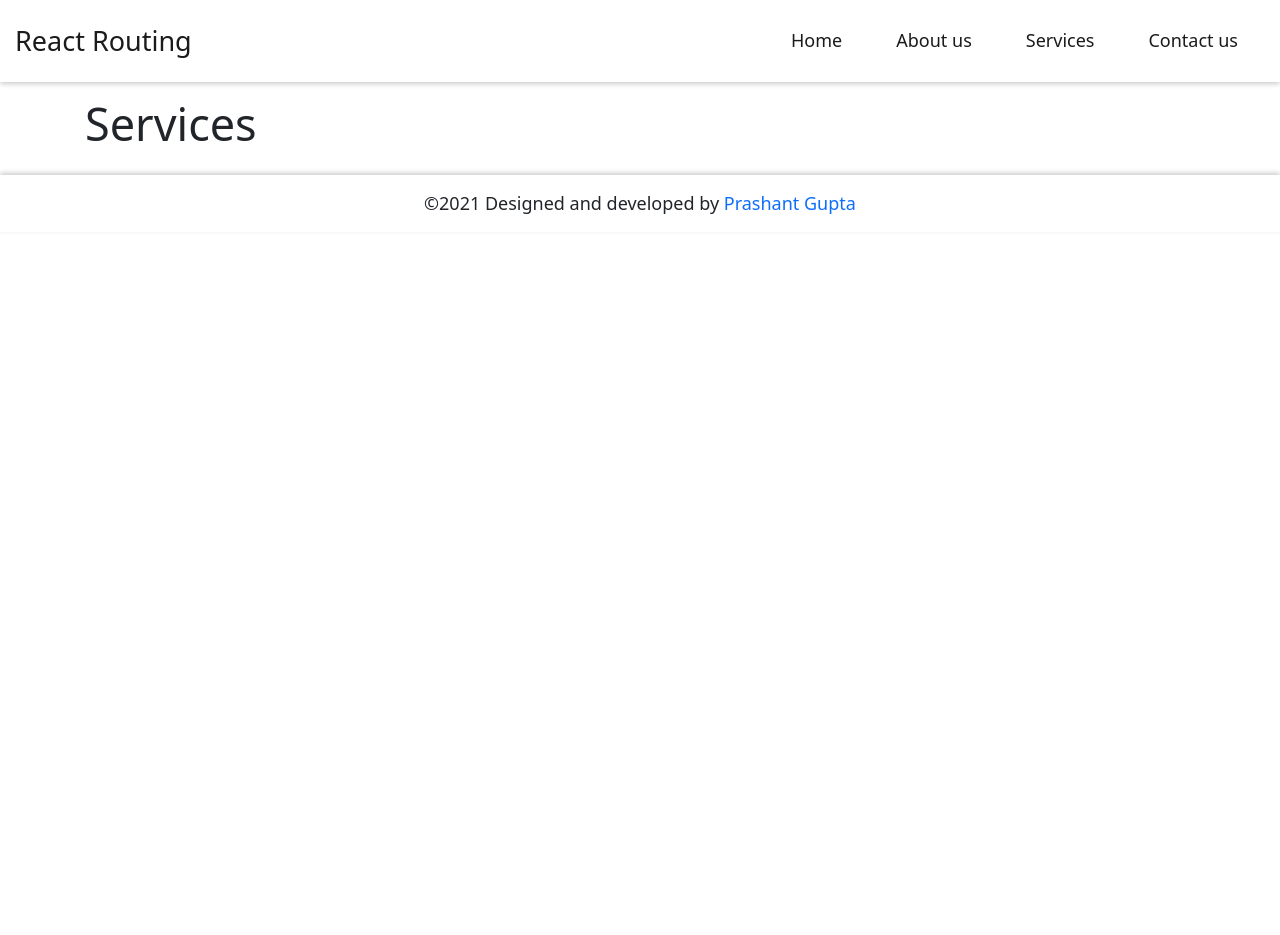
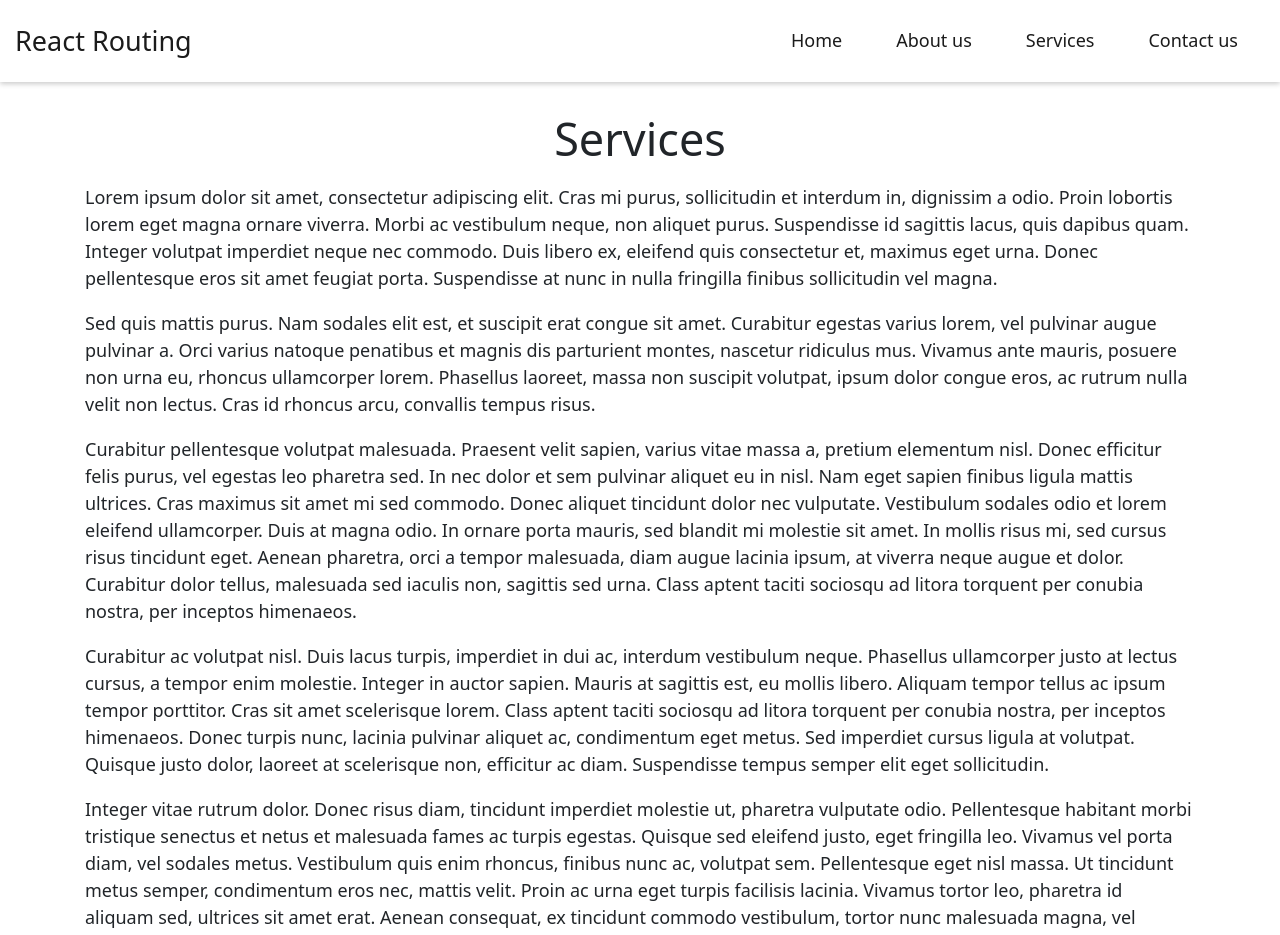
Before and after one commit to rajprashantgupta/react-routing, a React app: page /services in a window 1280 px wide. Shown: the top 935 px of the page. Before the commit the page ends 800 px from the top, so only its background shows below. Built offline with nearby package versions, Linux system fonts and the light colour scheme.

Commit message:
content added

```diff
--- a/src/pages/About.js
+++ b/src/pages/About.js
@@ -4,7 +4,46 @@ export default class About extends Component {
     render() {
         return (
             <div>
-                <h1>About us</h1>
+                <h1 className="text-center mb-3">About us</h1>
+                <p>
+                    Sed quis mattis purus. Nam sodales elit est, et suscipit
+                    erat congue sit amet. Curabitur egestas varius lorem, vel
+                    pulvinar augue pulvinar a. Orci varius natoque penatibus et
+                    magnis dis parturient montes, nascetur ridiculus mus.
+                    Vivamus ante mauris, posuere non urna eu, rhoncus
+                    ullamcorper lorem. Phasellus laoreet, massa non suscipit
+                    volutpat, ipsum dolor congue eros, ac rutrum nulla velit non
+                    lectus. Cras id rhoncus arcu, convallis tempus risus.
+                </p>
+                <p>
+                    Curabitur pellentesque volutpat malesuada. Praesent velit
+                    sapien, varius vitae massa a, pretium elementum nisl. Donec
+                    efficitur felis purus, vel egestas leo pharetra sed. In nec
+                    dolor et sem pulvinar aliquet eu in nisl. Nam eget sapien
+                    finibus ligula mattis ultrices. Cras maximus sit amet mi sed
+                    commodo. Donec aliquet tincidunt dolor nec vulputate.
+                    Vestibulum sodales odio et lorem eleifend ullamcorper. Duis
+                    at magna odio. In ornare porta mauris, sed blandit mi
+                    molestie sit amet. In mollis risus mi, sed cursus risus
+                    tincidunt eget. Aenean pharetra, orci a tempor malesuada,
+                    diam augue lacinia ipsum, at viverra neque augue et dolor.
+                    Curabitur dolor tellus, malesuada sed iaculis non, sagittis
+                    sed urna. Class aptent taciti sociosqu ad litora torquent
+                    per conubia nostra, per inceptos himenaeos.
+                </p>
+                <p>
+                    Curabitur ac volutpat nisl. Duis lacus turpis, imperdiet in
+                    dui ac, interdum vestibulum neque. Phasellus ullamcorper
+                    justo at lectus cursus, a tempor enim molestie. Integer in
+                    auctor sapien. Mauris at sagittis est, eu mollis libero.
+                    Aliquam tempor tellus ac ipsum tempor porttitor. Cras sit
+                    amet scelerisque lorem. Class aptent taciti sociosqu ad
+                    litora torquent per conubia nostra, per inceptos himenaeos.
+                    Donec turpis nunc, lacinia pulvinar aliquet ac, condimentum
+                    eget metus. Sed imperdiet cursus ligula at volutpat. Quisque
+                    justo dolor, laoreet at scelerisque non, efficitur ac diam.
+                    Suspendisse tempus semper elit eget sollicitudin.
+                </p>
             </div>
         );
     }
--- a/src/pages/Services.js
+++ b/src/pages/Services.js
@@ -4,7 +4,73 @@ export default class Services extends Component {
     render() {
         return (
             <div>
-                <h1>Services</h1>
+                <h1 className="text-center mb-3">Services</h1>
+                <p>
+                    Lorem ipsum dolor sit amet, consectetur adipiscing elit.
+                    Cras mi purus, sollicitudin et interdum in, dignissim a
+                    odio. Proin lobortis lorem eget magna ornare viverra. Morbi
+                    ac vestibulum neque, non aliquet purus. Suspendisse id
+                    sagittis lacus, quis dapibus quam. Integer volutpat
+                    imperdiet neque nec commodo. Duis libero ex, eleifend quis
+                    consectetur et, maximus eget urna. Donec pellentesque eros
+                    sit amet feugiat porta. Suspendisse at nunc in nulla
+                    fringilla finibus sollicitudin vel magna.
+                </p>
+                <p>
+                    Sed quis mattis purus. Nam sodales elit est, et suscipit
+                    erat congue sit amet. Curabitur egestas varius lorem, vel
+                    pulvinar augue pulvinar a. Orci varius natoque penatibus et
+                    magnis dis parturient montes, nascetur ridiculus mus.
+                    Vivamus ante mauris, posuere non urna eu, rhoncus
+                    ullamcorper lorem. Phasellus laoreet, massa non suscipit
+                    volutpat, ipsum dolor congue eros, ac rutrum nulla velit non
+                    lectus. Cras id rhoncus arcu, convallis tempus risus.
+                </p>
+                <p>
+                    Curabitur pellentesque volutpat malesuada. Praesent velit
+                    sapien, varius vitae massa a, pretium elementum nisl. Donec
+                    efficitur felis purus, vel egestas leo pharetra sed. In nec
+                    dolor et sem pulvinar aliquet eu in nisl. Nam eget sapien
+                    finibus ligula mattis ultrices. Cras maximus sit amet mi sed
+                    commodo. Donec aliquet tincidunt dolor nec vulputate.
+                    Vestibulum sodales odio et lorem eleifend ullamcorper. Duis
+                    at magna odio. In ornare porta mauris, sed blandit mi
+                    molestie sit amet. In mollis risus mi, sed cursus risus
+                    tincidunt eget. Aenean pharetra, orci a tempor malesuada,
+                    diam augue lacinia ipsum, at viverra neque augue et dolor.
+                    Curabitur dolor tellus, malesuada sed iaculis non, sagittis
+                    sed urna. Class aptent taciti sociosqu ad litora torquent
+                    per conubia nostra, per inceptos himenaeos.
+                </p>
+                <p>
+                    Curabitur ac volutpat nisl. Duis lacus turpis, imperdiet in
+                    dui ac, interdum vestibulum neque. Phasellus ullamcorper
+                    justo at lectus cursus, a tempor enim molestie. Integer in
+                    auctor sapien. Mauris at sagittis est, eu mollis libero.
+                    Aliquam tempor tellus ac ipsum tempor porttitor. Cras sit
+                    amet scelerisque lorem. Class aptent taciti sociosqu ad
+                    litora torquent per conubia nostra, per inceptos himenaeos.
+                    Donec turpis nunc, lacinia pulvinar aliquet ac, condimentum
+                    eget metus. Sed imperdiet cursus ligula at volutpat. Quisque
+                    justo dolor, laoreet at scelerisque non, efficitur ac diam.
+                    Suspendisse tempus semper elit eget sollicitudin.
+                </p>
+                <p>
+                    Integer vitae rutrum dolor. Donec risus diam, tincidunt
+                    imperdiet molestie ut, pharetra vulputate odio. Pellentesque
+                    habitant morbi tristique senectus et netus et malesuada
+                    fames ac turpis egestas. Quisque sed eleifend justo, eget
+                    fringilla leo. Vivamus vel porta diam, vel sodales metus.
+                    Vestibulum quis enim rhoncus, finibus nunc ac, volutpat sem.
+                    Pellentesque eget nisl massa. Ut tincidunt metus semper,
+                    condimentum eros nec, mattis velit. Proin ac urna eget
+                    turpis facilisis lacinia. Vivamus tortor leo, pharetra id
+                    aliquam sed, ultrices sit amet erat. Aenean consequat, ex
+                    tincidunt commodo vestibulum, tortor nunc malesuada magna,
+                    vel volutpat orci nisi ut magna. Nunc felis dui, vehicula et
+                    viverra id, vestibulum at mauris. Duis tincidunt nec dui ut
+                    pellentesque.
+                </p>
             </div>
         );
     }
--- a/src/scss/Container.scss
+++ b/src/scss/Container.scss
@@ -1,4 +1,4 @@
 #main-container {
     flex: auto;
-    padding: 15px;
+    padding: 30px 15px;
 }
--- a/src/scss/Global.scss
+++ b/src/scss/Global.scss
@@ -8,5 +8,7 @@ body {
 
 #root {
     display: flex;
+    height: 100%;
+    min-height: 100vh;
     flex-direction: column;
 }
--- a/webpack.config.js
+++ b/webpack.config.js
@@ -8,10 +8,13 @@ module.exports = {
         path: path.resolve(__dirname, "dist"),
         filename: "bundle.js",
         chunkFilename: "[id].js",
-        publicPath: "",
+        publicPath: "/",
     },
     resolve: {
         extensions: [".js", ".jsx"],
+    },
+    devServer: {
+        historyApiFallback: true,
     },
     module: {
         rules: [
```
Also changed, not shown: src/pages/Contact.js (+59 -39 lines).
